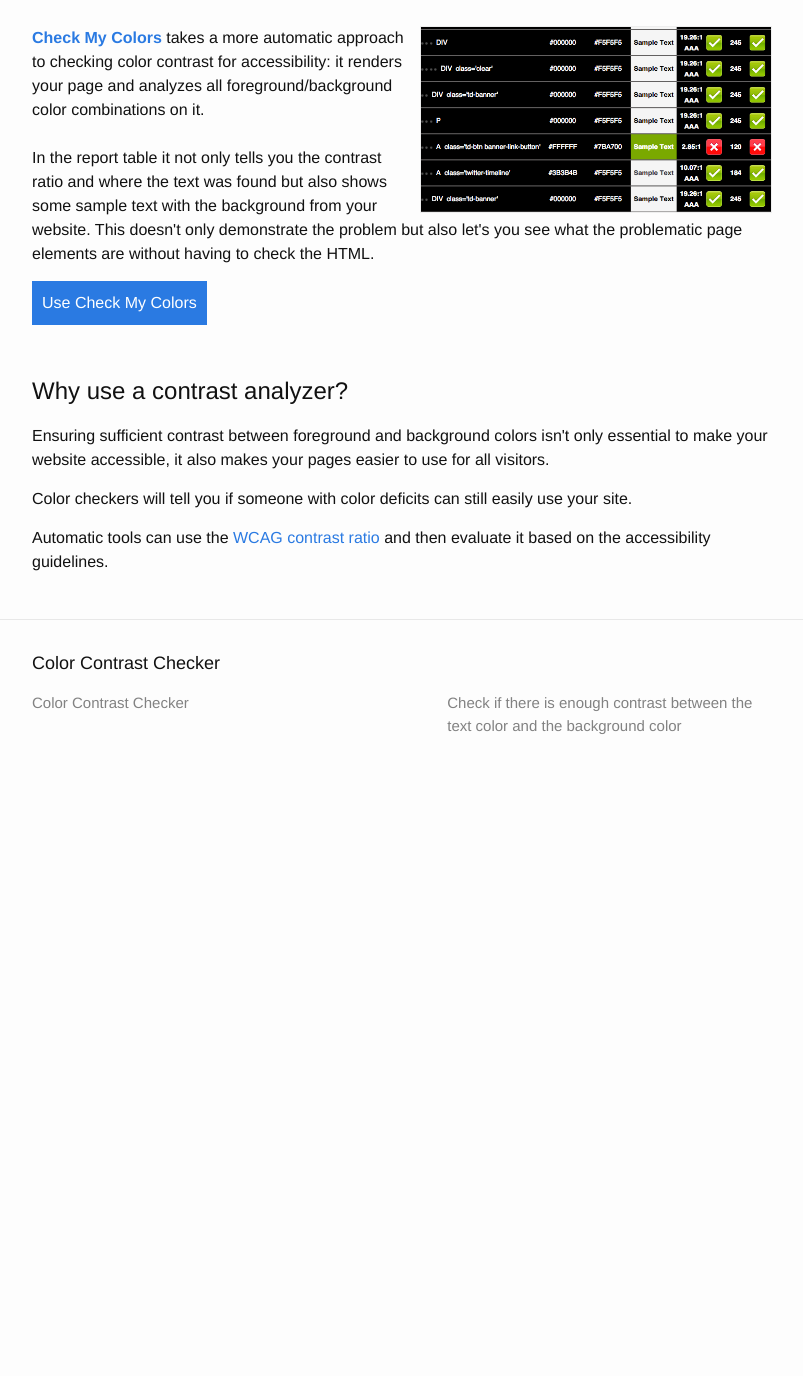
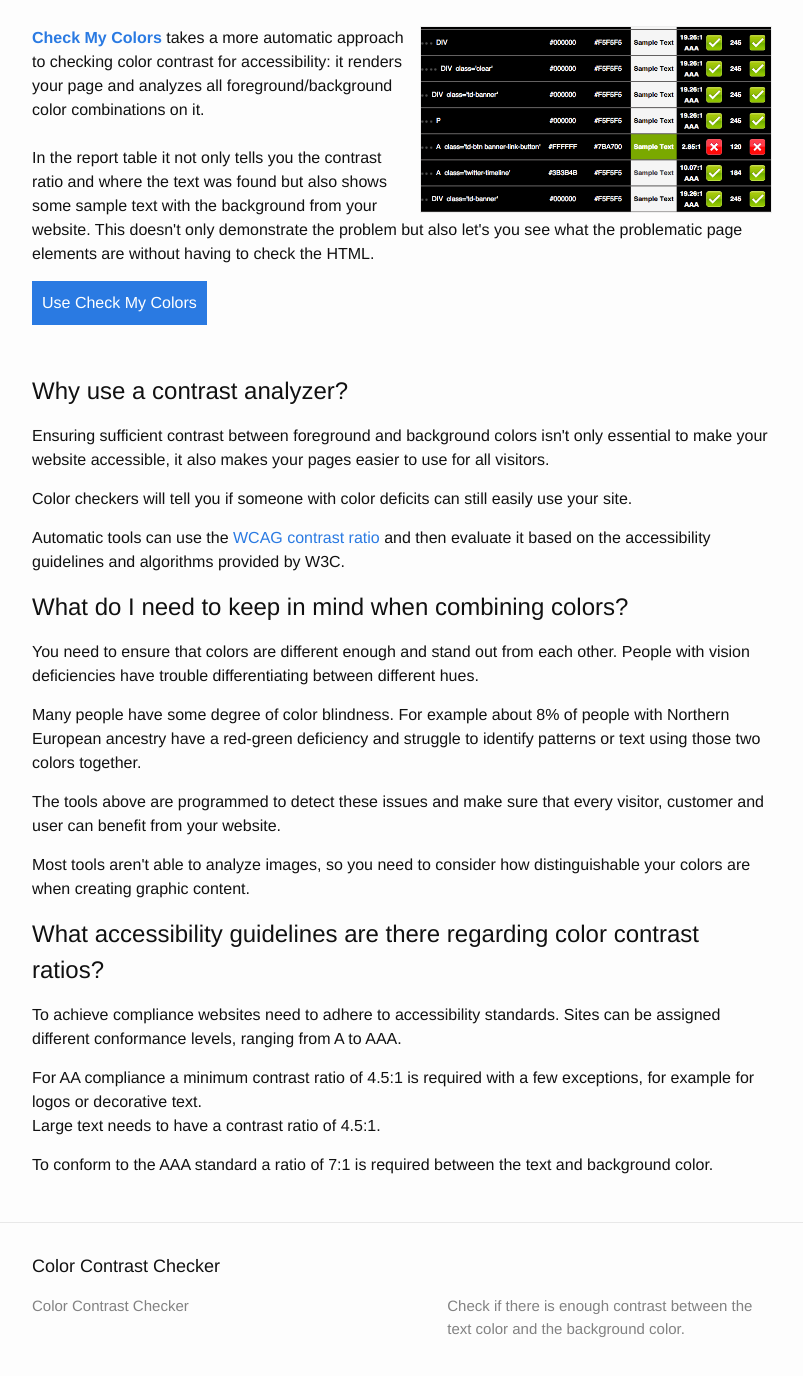
Before and after one commit to mattzeunert/color-contrast-checker, a Jekyll site: the page built from index.html, in a window 1280 px wide and 1400 px high, scrolled down 431 px. Shown: the top 1376 px of the window, without its empty margins (238-1041 px from the left). Built offline with Jekyll 4.4.1, drawn with Linux system fonts in a browser that asks for light colours; before the commit the page ends 1228 px from its top, so only the background shows below that.

Commit message:
More content.

```diff
--- a/_config.yml
+++ b/_config.yml
@@ -3,7 +3,7 @@
 email: your-email@domain.com
 description: > # this means to ignore newlines until "baseurl:"
   Check if there is enough contrast between the text color and
-  the background color
+  the background color.
 baseurl: "" # the subpath of your site, e.g. /blog/
 url: "http://www.colorcontrastchecker.com" # the base hostname & protocol for your site
 
--- a/_includes/head.html
+++ b/_includes/head.html
@@ -5,6 +5,7 @@
 
     <title>{% if page.title %}{{ page.title }}{% else %}{{ site.title }}{% endif %}</title>
     <meta name="description" content="{{ site.description }}">
+    <meta name="language" content="english">
 
     <link rel="stylesheet" href="{{ "/css/main.css" | prepend: site.baseurl }}">
     <link rel="canonical" href="{{ page.url | replace:'index.html','' | prepend: site.baseurl | prepend: site.url }}">
--- a/index.html
+++ b/index.html
@@ -52,7 +52,46 @@
 
     <p>
         Automatic tools can use the <a href="http://www.w3.org/TR/2008/REC-WCAG20-20081211/#contrast-ratiodef">WCAG contrast ratio</a>
-        and then evaluate it based on the accessibility guidelines.
+        and then evaluate it based on the accessibility guidelines and algorithms provided by W3C.
+    </p>
+
+    <h2>What do I need to keep in mind when combining colors?</h2>
+
+    <p>
+        You need to ensure that colors are different enough and stand out from each other. People with vision deficiencies have trouble differentiating between different hues.
+    </p>
+
+    <p>
+        Many people have some degree of color blindness. For example about 8% of people with Northern European ancestry have a red-green deficiency and struggle to identify patterns or text using those two colors together.
+    </p>
+
+    <p>
+      The tools above are programmed to detect these issues and make sure that every visitor, customer and user can benefit from your website.
+    </p>
+
+    <p>
+      Most tools aren't able to analyze images,
+      so you need to consider how distinguishable your colors are when creating graphic content.
+    </p>
+
+    <h2>What accessibility guidelines are there regarding color contrast ratios?</h2>
+
+    <p>
+
+    </p>
+
+    <p>
+        To achieve compliance websites need to adhere to accessibility standards. Sites can be assigned different conformance levels, ranging from A to AAA.
+    </p>
+
+    <p>
+      For AA compliance a minimum contrast ratio of 4.5:1 is required with a few exceptions, for example for logos or decorative text.
+      <br>
+      Large text needs to have a contrast ratio of 4.5:1.
+    </p>
+
+    <p>
+      To conform to the AAA standard a ratio of 7:1 is required between the text and background color.
     </p>
 
 
```
